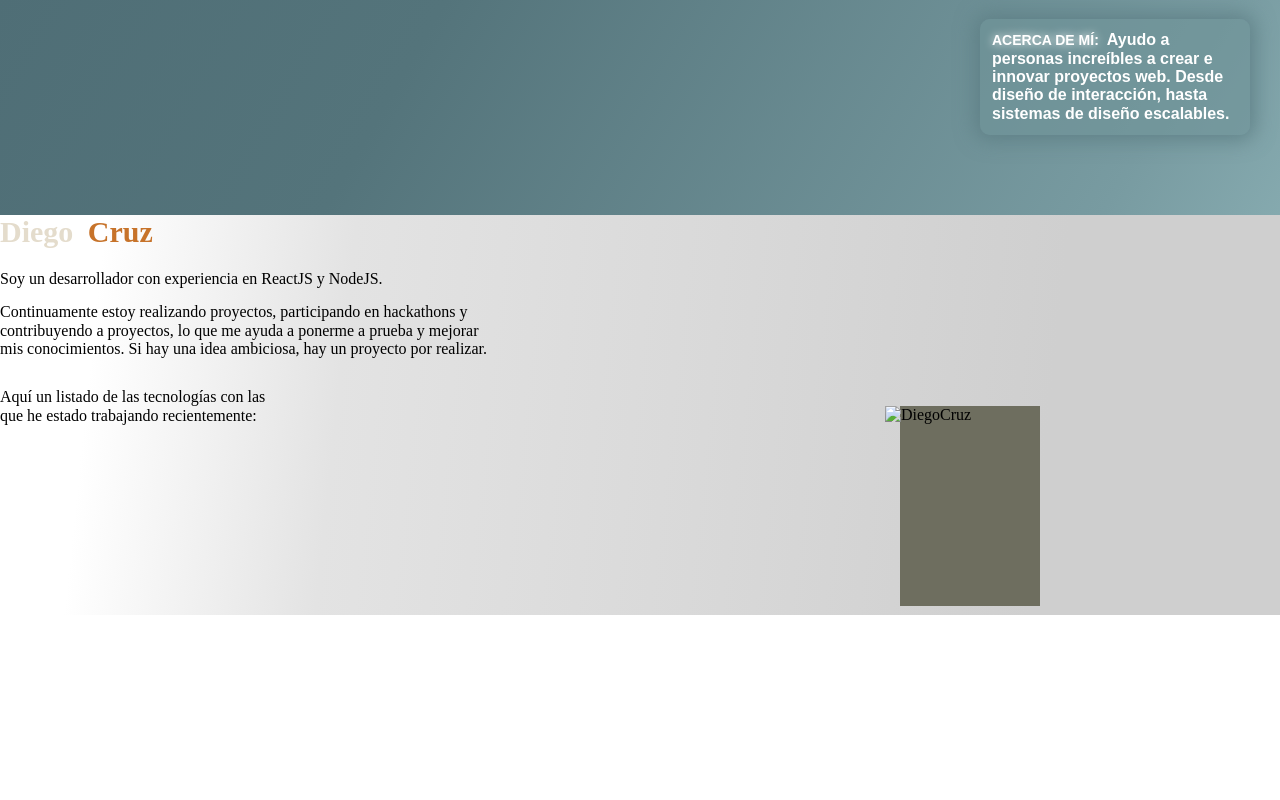
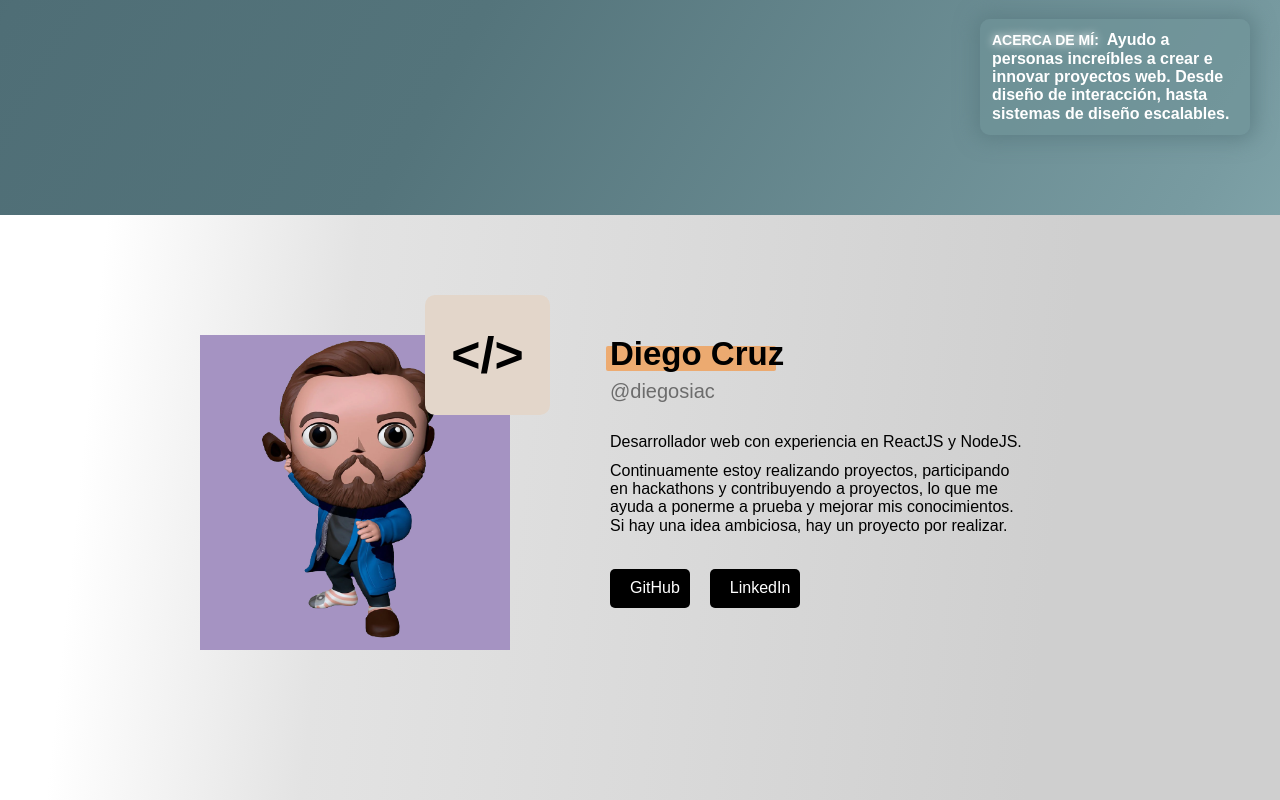
Before and after one commit to diegosiac/portafolio-v2, an Astro site: page / in a window 1280 px wide. Shown: the part 720-1520 px from the top of the page. Before the commit the page ends 1335 px from the top, so only its background shows below. Built offline with nearby package versions, Linux system fonts and the light colour scheme; Astro itself is replaced by a stand-in of ours; a web font is replaced by a local one.

Commit message:
ADD AboutMe section

```diff
--- a/src/components/AboutMe.astro
+++ b/src/components/AboutMe.astro
@@ -1,19 +1,31 @@
 ---
+import GitHub from './icons/GitHub.astro'
+import LinkedIn from './icons/LinkedIn.astro';
 
 ---
 
 	<section class='aboutMe'>
 
-		<div class='moreMe__Text'>
+		<div class='profile-img'>
+			<img src='./assets/ibai.png' alt='Diego Cruz' id='PhotoDiego'/>
+		</div>
 
-			<h2 class='moreMe__name'>
-				<span class='firstName'>Diego</span>
-				<span class='lastName'>Cruz</span>
+		<article class='aboutMe-container'>
+
+			<div class='aboutMe-title'>
+				<h2 class='name'>
+          Diego Cruz
 				</h2>
 
-			<div>
+				<span class='description'>
+          @diegosiac
+				</span>
+			</div>
+
+
+			<div class='aboutMe-description'>
 				<p>
-          Soy un desarrollador con experiencia en ReactJS y NodeJS.
+           Desarrollador web con experiencia en ReactJS y NodeJS.
 				</p>
 				<p>
           Continuamente estoy realizando proyectos, participando en hackathons y contribuyendo a proyectos,
@@ -21,17 +33,17 @@
 				</p>
 			</div>
 
-			<div class='moreMe__skills'>
-				<p>Aquí un listado de las tecnologías con las que he estado trabajando recientemente:</p>
-				<ul class='moreMe__Skills'>
-				</ul>
+			<div class='aboutMe-icon'>
+				<a class='button-icon' href='https://github.com/diegosiac' target='_blank'>
+					<GitHub className='icon'/>
+					<span>GitHub</span>
+				</a>
+				<a class='button-icon' href='https://www.linkedin.com/in/diegosiac/' target='_blank'>
+					<LinkedIn className='icon'/>
+					<span>LinkedIn</span>
+				</a>
 			</div>
-
-		</div>
-
-		<div class='moreMe__Img'>
-			<img src='' alt='DiegoCruz' id='PhotoDiego' class='animate__animated ' />
-		</div>
+		</article>
 	</section>
 
 
@@ -39,89 +51,125 @@
   .aboutMe {
     background: rgb(207,207,207);
     background: linear-gradient(276deg, rgba(207,207,207,1) 0%, rgba(207,207,207,1) 19%, rgba(217,217,217,1) 45%, rgba(227,227,227,1) 73%, rgba(255,255,255,1) 92%);
-
-    height: 400px;
     display: flex;
-    flex-wrap: wrap;
-    padding-bottom: 35px;
+    flex-direction: column;
+    padding: 120px 25px;
   }
 
-.moreMe__Text {
-    width: 700px;
+  .profile-img {
+      background-color: #a593c2;
+      margin-bottom: 30px;
+  }
+
+  .profile-img {
+    position: relative;
+    width: max-content;
+  }
+
+  .profile-img::after {
+    position: absolute;
+    content: "</>";
+    background-color: #e3d6ca;
+    width: 125px;
+    color: #000000;
+    display: flex;
+    justify-content: center;
+    align-items: center;
+    font-weight: 800;
+    font-size: 50px;
+    height: 120px;
+    border-radius: 10px;
+    right: -40px;
+    top: -40px;
+  }
+
+  .profile-img img {
+    width: 310px;
+    object-fit: cover;
+    aspect-ratio: 1/1;
+  }
+
+  .aboutMe-title {
+    width: max-content;
+    margin-bottom: 30px;
+  }
+
+  .aboutMe-title .name {
+    font-size: 33px;
+    margin-bottom: 7px;
+    position: relative;
+    z-index: 10;
+  }
+
+  .aboutMe-title .name::before {
+    position: absolute;
+    content: "";
+    background-color: #ff77007c;
+    width: 170px;
+    height: 25px;
+    border-radius: 2px;
+    left: -4px;
+    bottom: 2px;
+    z-index: -1;
+  }
+
+  .aboutMe-title .description {
+    font-size: 20px;
+    opacity: .5;
+  }
+
+  .aboutMe-description {
+    max-width: 470px;
+    width: 100%;
+    margin-bottom: 34px;
     text-wrap: balance;
   }
 
-.moreMe__name  {
-    font-size: 30px;
-    font-weight: bold;
-    font-family: var(--font--suaz);
-    margin-bottom: 20px
+  .aboutMe-description p{
+    margin-bottom: 10px;
   }
 
-.moreMe__name .firstName {
-    margin-right: 7px;
-    color: var(--white--light);
+  .aboutMe-icon {
+    display: flex;
+    gap: 20px;
   }
 
-.moreMe__name .lastName {
-    color: var(--text--color-orange);
+  .button-icon {
+    display: flex;
+    text-decoration: none;
+    justify-content: center;
+    align-items: center;
+    padding: 10px;
+    gap: 10px;
+    border-radius: 5px;
+    color: #fff;
+    background-color: #000;
+    transition: background-color .2s;
   }
 
-.moreMe__Text p{
-    margin-bottom: 15px;
+  .button-icon:hover {
+    background-color: #414141;
   }
 
-.moreMe__skills {
-    margin-top: 30px;
+  .aboutMe-icon .icon{
+    height: 25px;
   }
 
-.moreMe__skills p{
-    max-width: 400px;
+  @media (450px < width <= 884px) {
+    .aboutMe {
+      align-items: center;
+    }
   }
 
-.moreMe__Img {
-    align-self: center;
-    display: flex;
-    flex-grow: 1;
+  @media (width >= 885px){
+    .aboutMe {
+      flex-direction: row;
       justify-content: center;
-    margin-top: 35px;
-    overflow: hidden;
-}
-.moreMe__Img img{
-    width: 210px;
-    z-index: 60;
     }
 
-.moreMe__Img::after {
-    background-color: var(--palete);
-    content: "";
-    height: 200px;
-    margin: 0 40px 0 0;
-    position: absolute;
-    width: 140px;
-    z-index: 10;
+    .aboutMe-container {
+      margin-left: 100px;
+    }
   }
 
-.moreMe__Skills {
-    display: grid;
-    grid-template-columns: repeat(2, minmax(140px, 200px));
-    gap: 2px 10px;
-}
-
-.moreMe__Skills li {
-    list-style: none;
-    padding-left: 22px;
-    position: relative;
-}
-
-.moreMe__Skills li::before {
-    color: var(--palete--light);
-    content: "⭑";
-    font-size: var(--text--size-xxl);
-    left: 0px;
-    line-height: 17px;
-    position: absolute;
-}
-
-
 </style>
--- a/src/components/Header.astro
+++ b/src/components/Header.astro
@@ -71,7 +71,6 @@ import AnglesDown from '../components/icons/Anglesdown.astro'
   .header {
       color: var(--text--color);
       display: flex;
-      font-family: var(--font--general);
       justify-content: center;
       margin-bottom: 50px;
       width: 100%;
--- /dev/null
+++ b/src/components/icons/GitHub.astro
@@ -0,0 +1,11 @@
+---
+export interface Props {
+  className?: string
+}
+
+const { className } = Astro.props
+---
+
+<svg class={className} xmlns='http://www.w3.org/2000/svg' fill='currentColor' viewBox='0 0 50 50'>
+	<path fill='currentColor' d='M17.791,46.836C18.502,46.53,19,45.823,19,45v-5.4c0-0.197,0.016-0.402,0.041-0.61C19.027,38.994,19.014,38.997,19,39 c0,0-3,0-3.6,0c-1.5,0-2.8-0.6-3.4-1.8c-0.7-1.3-1-3.5-2.8-4.7C8.9,32.3,9.1,32,9.7,32c0.6,0.1,1.9,0.9,2.7,2c0.9,1.1,1.8,2,3.4,2 c2.487,0,3.82-0.125,4.622-0.555C21.356,34.056,22.649,33,24,33v-0.025c-5.668-0.182-9.289-2.066-10.975-4.975 c-3.665,0.042-6.856,0.405-8.677,0.707c-0.058-0.327-0.108-0.656-0.151-0.987c1.797-0.296,4.843-0.647,8.345-0.714 c-0.112-0.276-0.209-0.559-0.291-0.849c-3.511-0.178-6.541-0.039-8.187,0.097c-0.02-0.332-0.047-0.663-0.051-0.999 c1.649-0.135,4.597-0.27,8.018-0.111c-0.079-0.5-0.13-1.011-0.13-1.543c0-1.7,0.6-3.5,1.7-5c-0.5-1.7-1.2-5.3,0.2-6.6 c2.7,0,4.6,1.3,5.5,2.1C21,13.4,22.9,13,25,13s4,0.4,5.6,1.1c0.9-0.8,2.8-2.1,5.5-2.1c1.5,1.4,0.7,5,0.2,6.6c1.1,1.5,1.7,3.2,1.6,5 c0,0.484-0.045,0.951-0.11,1.409c3.499-0.172,6.527-0.034,8.204,0.102c-0.002,0.337-0.033,0.666-0.051,0.999 c-1.671-0.138-4.775-0.28-8.359-0.089c-0.089,0.336-0.197,0.663-0.325,0.98c3.546,0.046,6.665,0.389,8.548,0.689 c-0.043,0.332-0.093,0.661-0.151,0.987c-1.912-0.306-5.171-0.664-8.879-0.682C35.112,30.873,31.557,32.75,26,32.969V33 c2.6,0,5,3.9,5,6.6V45c0,0.823,0.498,1.53,1.209,1.836C41.37,43.804,48,35.164,48,25C48,12.318,37.683,2,25,2S2,12.318,2,25 C2,35.164,8.63,43.804,17.791,46.836z'></path>
+</svg>
--- /dev/null
+++ b/src/components/icons/LinkedIn.astro
@@ -0,0 +1,11 @@
+---
+export interface Props {
+  className?: string
+}
+
+const { className } = Astro.props
+---
+
+<svg class={className} xmlns='http://www.w3.org/2000/svg' fill='currentColor'viewBox='0 0 50 50'>
+	<path fill='currentColor' d='M41,4H9C6.24,4,4,6.24,4,9v32c0,2.76,2.24,5,5,5h32c2.76,0,5-2.24,5-5V9C46,6.24,43.76,4,41,4z M17,20v19h-6V20H17z M11,14.47c0-1.4,1.2-2.47,3-2.47s2.93,1.07,3,2.47c0,1.4-1.12,2.53-3,2.53C12.2,17,11,15.87,11,14.47z M39,39h-6c0,0,0-9.26,0-10 c0-2-1-4-3.5-4.04h-0.08C27,24.96,26,27.02,26,29c0,0.91,0,10,0,10h-6V20h6v2.56c0,0,1.93-2.56,5.81-2.56 c3.97,0,7.19,2.73,7.19,8.26V39z'></path>
+</svg>
--- a/src/layouts/Layout.astro
+++ b/src/layouts/Layout.astro
@@ -101,5 +101,6 @@ const { title } = Astro.props
   body {
     background: rgb(150,188,192);
 	background: linear-gradient(300deg, rgba(150,188,192,1) 0%, rgba(120,155,161,1) 20%, rgba(84,116,123,1) 58%, rgba(79,110,118,1) 80%, rgba(66,97,105,1) 96%);
+    font-family: var(--font--general);
   }
 </style>
--- a/src/pages/index.astro
+++ b/src/pages/index.astro
@@ -16,4 +16,5 @@ import Layout from '../layouts/Layout.astro'
 
 <style>
 
+
 </style>
```
Also changed, not shown: public/assets/ibai.png (added). Lines whose indentation alone changed are shown as unchanged.
